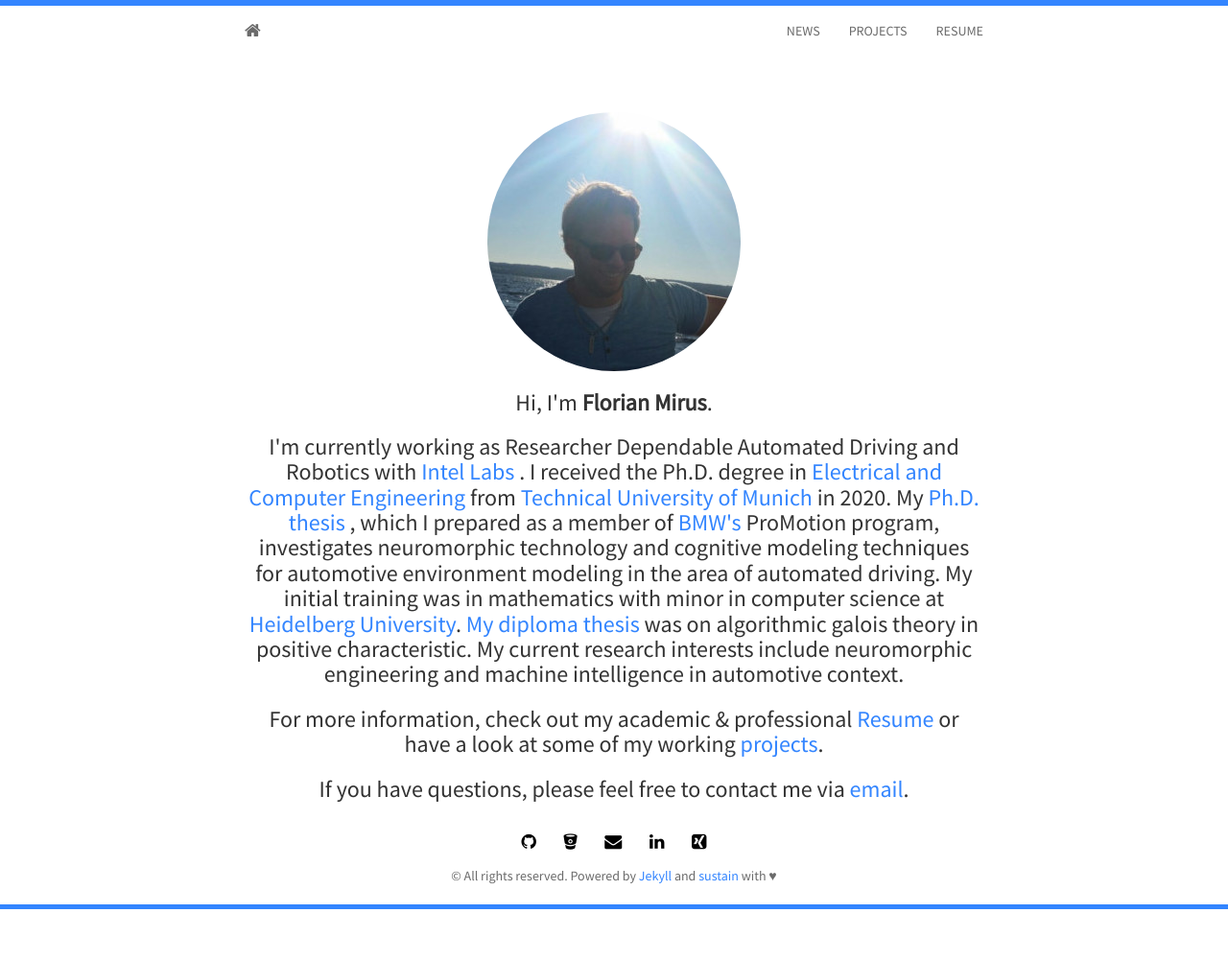
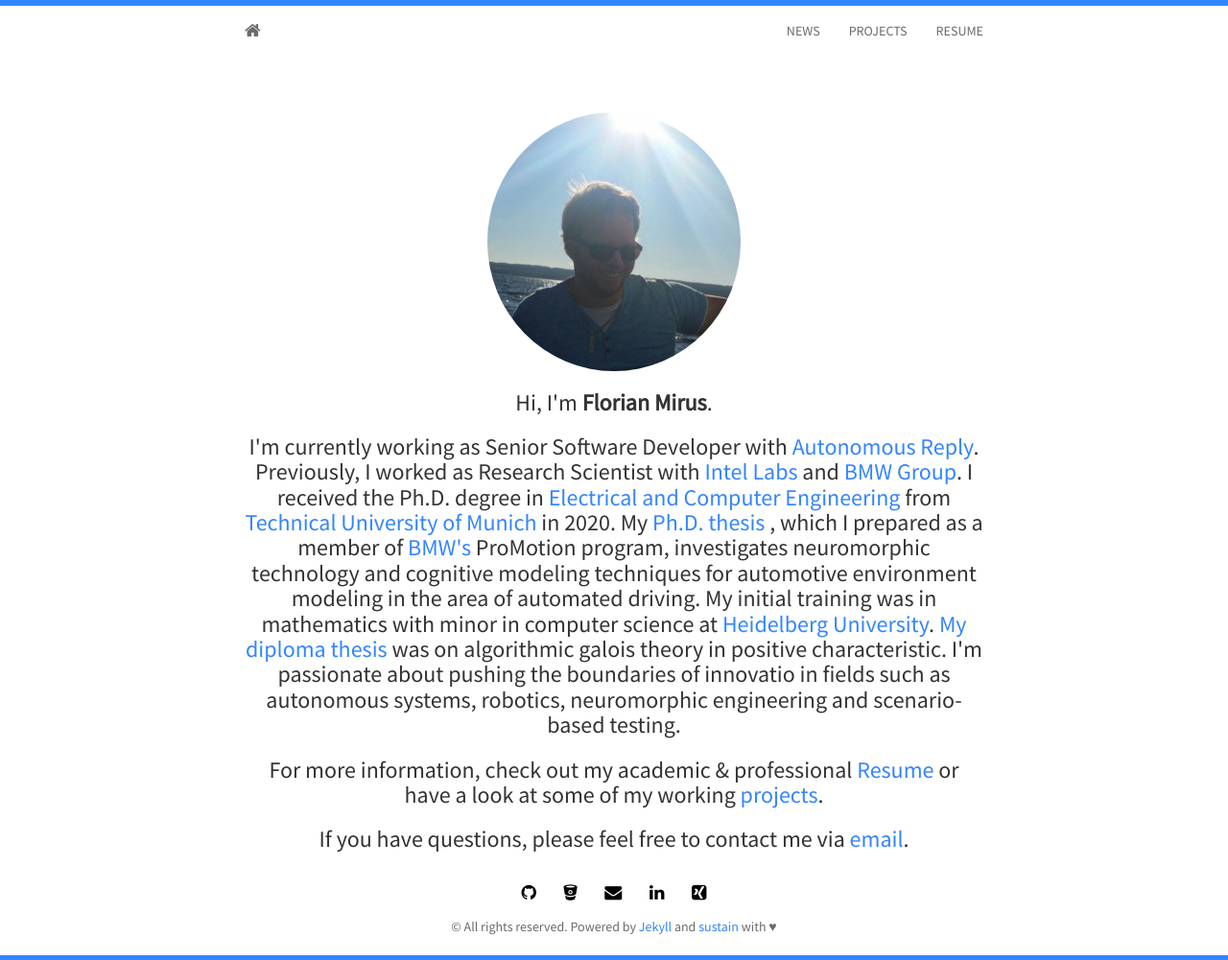
Before and after one commit to fmirus/fmirus.github.io, a Jekyll site: the page built from index.html, in a window 1280 px wide. Shown: the whole page at 96% size. Built offline with Jekyll 4.4.1, drawn with Linux system fonts in a browser that asks for light colours; nearby versions of some CDN libraries; the list of posts is cut into pages by our own code; before the commit the page ends 948 px from its top, so only the background shows below that.

Commit message:
update index with new position

```diff
--- a/index.html
+++ b/index.html
@@ -9,14 +9,14 @@ layout: home
 	  </div>
 	  <h3>Hi, I'm <strong>{{ site.author }}</strong>.</h3>
 		<h3>
-			I'm currently working as Researcher Dependable Automated Driving and Robotics with <a href="https://www.intel.de/content/www/de/de/research/overview.html" target="_blank">Intel Labs </a>.
-            <!--<a href="https://www.bmwgroup.com"> BMW Group</a> Research, New Technologies, Innovations on neuromorphic computing, AI accelerators and power-efficient computing for AI, machine learning and robotics.-->
+			I'm currently working as Senior Software Developer with <a href="https://www.reply.com/autonomous-reply/en" target="_blank">Autonomous Reply</a>.
+			Previously, I worked as Research Scientist with <a href="https://www.intel.de/content/www/de/de/research/overview.html" target="_blank">Intel Labs </a> and  <a href="https://www.bmwgroup.com"> BMW Group</a>.
             I received the Ph.D. degree in <a href="http://www.ei.tum.de/en/welcome/"> Electrical and Computer Engineering</a> from
 			<a href="https://www.tum.de/en/homepage/"> Technical University of Munich</a> in 2020.
             My <a href="https://mediatum.ub.tum.de/?id=1519881" target="_blank">Ph.D. thesis </a>, which I prepared as a member of <a href="https://www.bmwgroup.com"> BMW's</a> ProMotion program, investigates neuromorphic technology and cognitive modeling techniques for automotive environment modeling in the area of automated driving.
 			My initial training was in mathematics with minor in computer science at <a href="http://www.uni-heidelberg.de/index_e.html"> Heidelberg University</a>.
 			<a href="{{ site.baseurl }}assets/docs/diploma_thesis.pdf"> My diploma thesis</a> was on algorithmic galois theory in positive characteristic.
-			My current research interests include neuromorphic engineering and machine intelligence in automotive context.
+			I'm passionate about pushing the boundaries of innovatio in fields such as autonomous systems, robotics, neuromorphic engineering and scenario-based testing.
 		</h3>
 	  <h3>For more information, check out my academic &amp; professional <a href="http://fmirus.github.io/vitae">Resume</a>
 			or have a look at some of my working <a href="{{ site.baseurl }}projects.html"> projects</a>.
```
